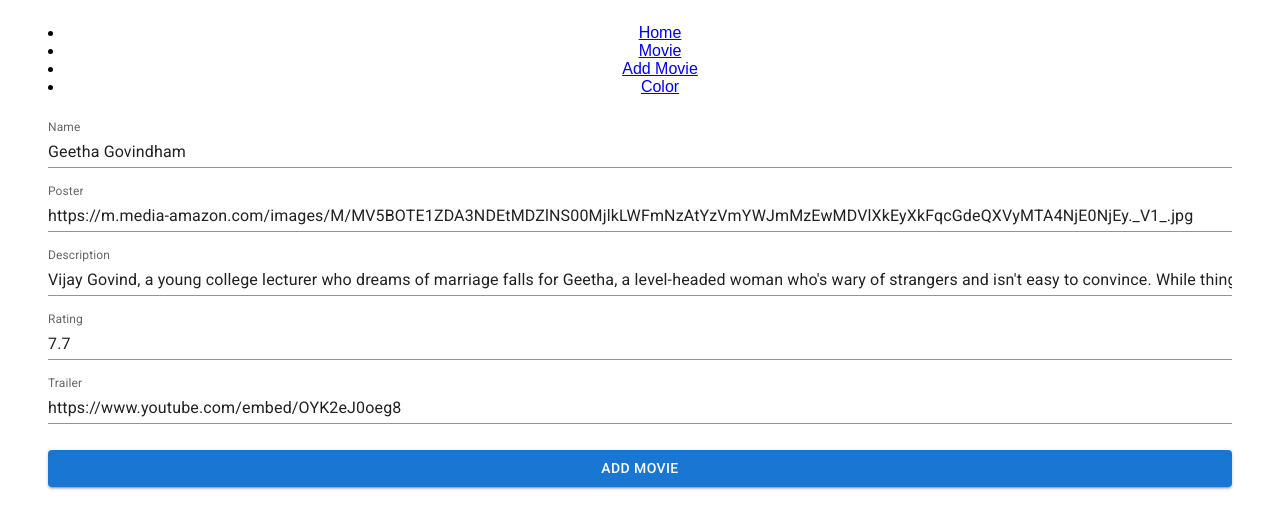
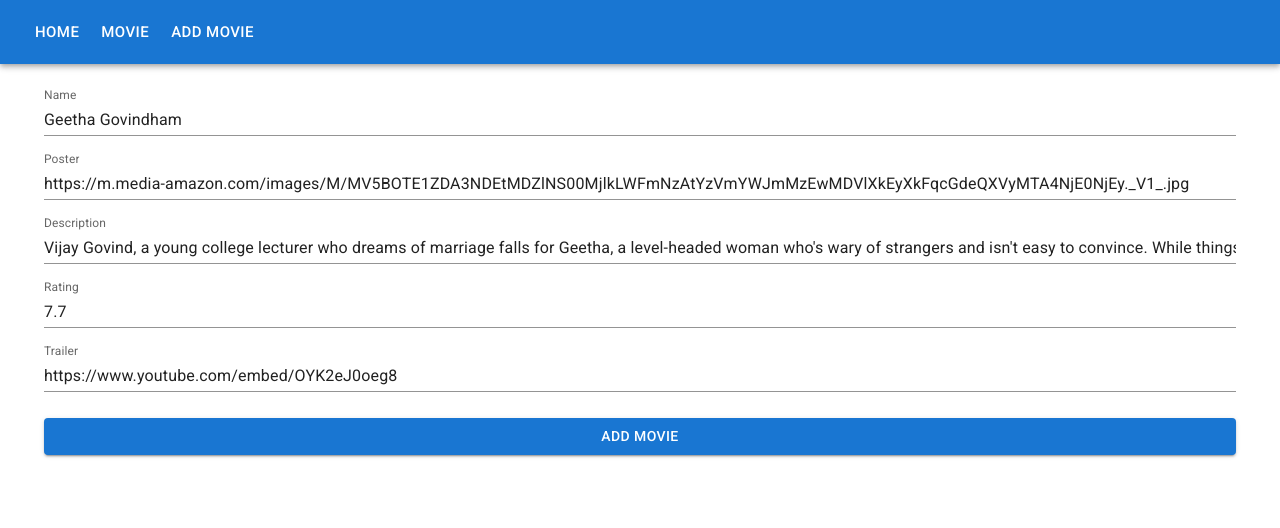
Before and after one commit to Arun-paramasivam/web-app, a React (Create React App) app: page /movies/edit/1 in a window 1280 px wide. Shown: the top 528 px of the page. Built offline with nearby package versions, Linux system fonts and the light colour scheme.

Commit message:
Movie CRUD app with material ui

```diff
--- a/src/App.css
+++ b/src/App.css
@@ -1,5 +1,7 @@
 .App {
-  text-align: center;
+  /* text-align: center; */
+  margin: 0px 0px 0px 0px;
+  padding: 0px 0px 0px 0px;
 }
 
 .App-logo {
@@ -72,7 +74,7 @@
 }
 
 body{
-  margin: 24px;
+  /* margin: 24px; */
   font-family: 'Poppins', sans-serif;
 }
 
--- a/src/App.js
+++ b/src/App.js
@@ -1,6 +1,6 @@
 import './App.css';
-import { useEffect, useState } from 'react';
-import { Button, IconButton, TextField, Badge, Card, CardActions, CardContent } from '@mui/material';
+import { createContext, useEffect, useState } from 'react';
+import { Button, IconButton, TextField, Badge, Card, CardActions, CardContent, AppBar, Toolbar, Typography } from '@mui/material';
 import DeleteIcon from '@mui/icons-material/Delete';
 import { Switch, Route, Link, Redirect, useParams, useHistory } from 'react-router-dom'
 import { ColorComponent } from './color-component';
@@ -10,6 +10,7 @@ import ExpandLessIcon from '@mui/icons-material/ExpandLess';
 import ExpandMoreIcon from '@mui/icons-material/ExpandMore';
 import InfoIcon from '@mui/icons-material/Info';
 import ArrowBackIosNewIcon from '@mui/icons-material/ArrowBackIosNew';
+import MenuIcon from '@mui/icons-material/Menu'
 // const movies = [
 //   {
 //     name: 'Avengers: Endgame',
@@ -20,22 +21,40 @@ import ArrowBackIosNewIcon from '@mui/icons-material/ArrowBackIosNew';
 // ]
 
 
-
+const context = createContext({})
 
 
 function App() {
 
   const [movies, setMovies] = useState(INITIAL_MOVIES)
-
+  const history = useHistory()
   return (
     <div className="App">
-      <ul>
+      {/* <ul>
         <li><Link to="/" >Home</Link></li>
         <li><Link to="/movies">Movie</Link></li>
         <li><Link to="/movies/add">Add Movie</Link></li>
         <li><Link to="/color-game">Color</Link></li>
-      </ul>
+      </ul> */}
 
+      <AppBar position="static">
+        <Toolbar>
+          <Button onClick={() => history.push('/')} size="large" color="inherit" aria-label="home">
+            Home
+          </Button>
+          <Button onClick={() => history.push('/movies')} size="large" color="inherit" aria-label="home">
+            Movie
+          </Button>
+          <Button onClick={() => history.push('/movies/add')} size="large" color="inherit" aria-label="home">
+            Add Movie
+          </Button>
+          {/* <Button onClick={() => history.push('/color-game')} size="large" color="inherit" aria-label="home">
+            Color
+          </Button> */}
+          {/* <Button color="inherit">Login</Button> */}
+        </Toolbar>
+      </AppBar>
+      <div style={{ margin: 20 }}>
         <Switch>
           <Route exact path="/">
             <HomeComponent />
@@ -69,6 +88,9 @@ function App() {
             <NotFound />
           </Route>
         </Switch>
+      </div>
+
+
 
     </div>
   );
@@ -80,7 +102,7 @@ function App() {
 
 const HomeComponent = () => {
   return <div>
-    Welcome to Web app!!!
+    Welcome to Movie CRUD app!!!
   </div>
 }
 
--- /dev/null
+++ b/src/contextComponent.js
@@ -0,0 +1,65 @@
+import { useState, useContext, createContext } from 'react';
+import { Badge, Card, CardActions, CardContent, IconButton, TextField } from '@mui/material';
+
+// const context = createContext({ state: 40 })
+const context = createContext(null)
+
+const ContextComponent = () => {
+
+    // const [state, setState] = useState(10)
+    // const obj = { state: state, setState: setState }
+
+    // return <context.Provider value={obj}>
+    //     <MyChild />
+    // </context.Provider>
+
+    const [mode, setMode] = useState('light')
+    const arr = [mode, setMode]
+    const styles = { backgroundColor: mode === 'light' ? 'black' : 'white' }
+    return <context.Provider value={arr}>
+        <div style={styles}>
+            <List />
+        </div>
+    </context.Provider>
+
+}
+
+const List = () => {
+    return <div>
+        <ListItem value={'light'} />
+        <ListItem value={'dark'} />
+    </div>
+
+}
+
+const ListItem = ({ value }) => {
+    return <Button value={value}></Button>
+}
+
+const Button = ({ value }) => {
+    const [mode, setMode] = useContext(context)
+    const styles = {
+        backgroundColor: mode === 'light' ? 'black' : 'white',
+        color: mode === 'light' ? 'white' : 'black'
+    }
+    return <button onClick={() => setMode(value === 'light' ? 'dark' : 'light')} style={styles}>{value}</button>
+}
+
+
+
+
+// const MyChild = () => {
+//     return <div>
+//         <MyGreatChild />
+//     </div>
+// }
+
+
+// const MyGreatChild = () => {
+//     const { state, setState } = useContext(context)
+//     return <div>
+//         <button onClick={() => setState(state + 1)}>{state}</button>
+//     </div>
+// }
+
+export default ContextComponent
--- a/src/index.js
+++ b/src/index.js
@@ -4,11 +4,12 @@ import './index.css';
 import App from './App';
 import reportWebVitals from './reportWebVitals';
 import { BrowserRouter as Router } from 'react-router-dom'
-
+import ContextComponent from './contextComponent'
 ReactDOM.render(
   <React.StrictMode>
     <Router>
       <App />
+      {/* <ContextComponent /> */}
     </Router>
   </React.StrictMode>,
   document.getElementById('root')
--- a/src/movie-list.js
+++ b/src/movie-list.js
@@ -22,9 +22,11 @@ export const MovieList = (props) => {
                 }}>
                     <DeleteIcon />
                 </IconButton>}
-                editButton={<IconButton color="primary" onClick={() => {
-                    history.push(`movies/edit/${index}`)
-                }}>
+                editButton={<IconButton
+                    color="primary"
+                    onClick={() => {
+                        history.push(`movies/edit/${index}`)
+                    }}>
                     <EditIcon />
                 </IconButton>}
             />
@@ -59,8 +61,10 @@ const Movie = (props) => {
             </p>
             <CardActions>
                 <LikeButton />
-                {deleteButton}
-                {editButton}
+                <div style={{ marginLeft: 'auto', flexDirection: 'row' }}>
+                    {deleteButton}
+                    {editButton}
+                </div>
             </CardActions>
         </CardContent>
     </Card>
```
Also changed, not shown: commit_file.txt. Lines whose indentation alone changed are shown as unchanged.
